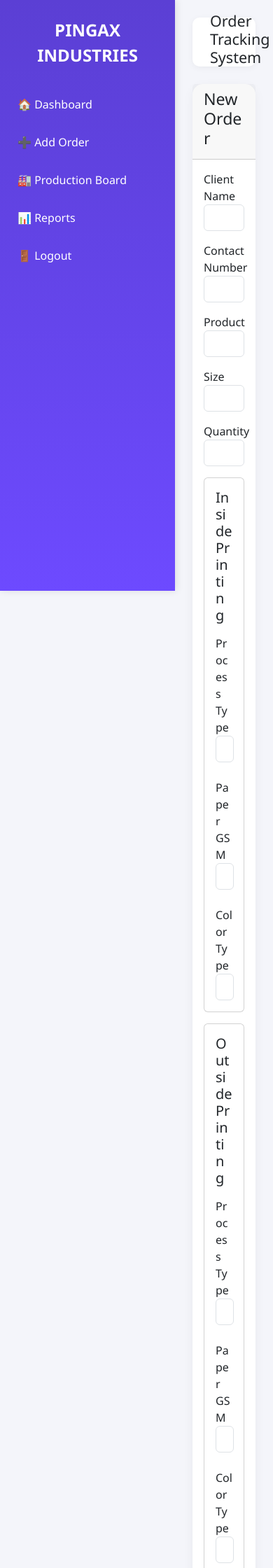
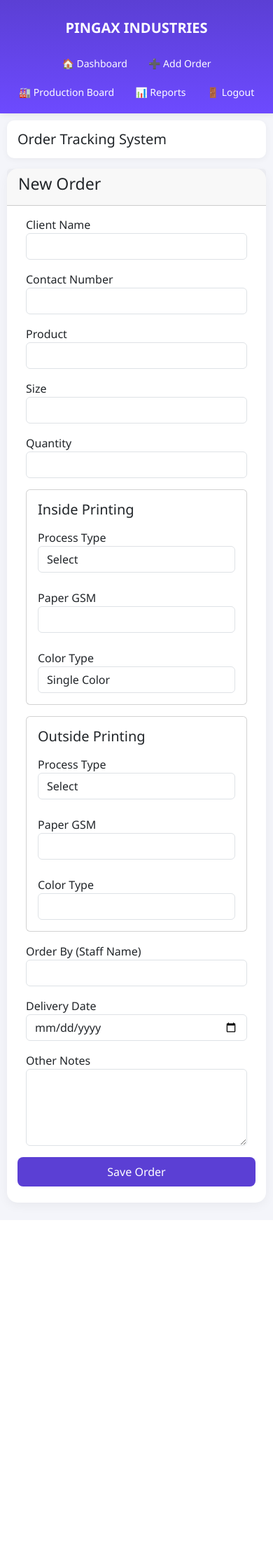
Before and after one commit to PRINTORPACK/order-tracking-system, a Flask app: page /add in a window 390 px wide. Shown: the top 2240 px of the page at 70% size. After the commit the page ends 1730 px from the top, so only its background shows below. Run offline with Flask 3, Linux system fonts and the light colour scheme; the visitor is signed in with stand-in values (Sample User, id 1).

Commit message:
Mobile responsive layout

```diff
--- a/static/css/style.css
+++ b/static/css/style.css
@@ -139,3 +139,83 @@ body {
     color: white;
     background: #4A2FC7;
 }
+
+/* =========================
+   MOBILE RESPONSIVE
+========================= */
+
+@media screen and (max-width: 768px) {
+
+    .sidebar {
+        width: 100%;
+        height: auto;
+        position: relative;
+        display: flex;
+        flex-wrap: wrap;
+        justify-content: center;
+        padding: 10px 0;
+    }
+
+    .logo {
+        width: 100%;
+        font-size: 20px;
+        padding: 15px;
+    }
+
+    .sidebar a {
+        padding: 10px 15px;
+        font-size: 14px;
+    }
+
+    .main-content {
+        margin-left: 0;
+        padding: 10px;
+    }
+
+    .topbar {
+        height: auto;
+        padding: 15px;
+        margin-bottom: 15px;
+    }
+
+    .topbar h4 {
+        font-size: 20px;
+        margin: 0;
+    }
+
+    .card-body {
+        padding: 15px;
+    }
+
+    .dashboard-card {
+        margin-bottom: 15px;
+    }
+
+    .btn {
+        width: 100%;
+        margin-bottom: 8px;
+    }
+
+    img {
+        max-width: 100%;
+        height: auto;
+    }
+
+    table {
+        display: block;
+        overflow-x: auto;
+        white-space: nowrap;
+    }
+
+    .row {
+        margin-left: 0;
+        margin-right: 0;
+    }
+
+    .col-md-6,
+    .col-md-4,
+    .col-md-3 {
+        width: 100%;
+        margin-bottom: 10px;
+    }
+}
```
